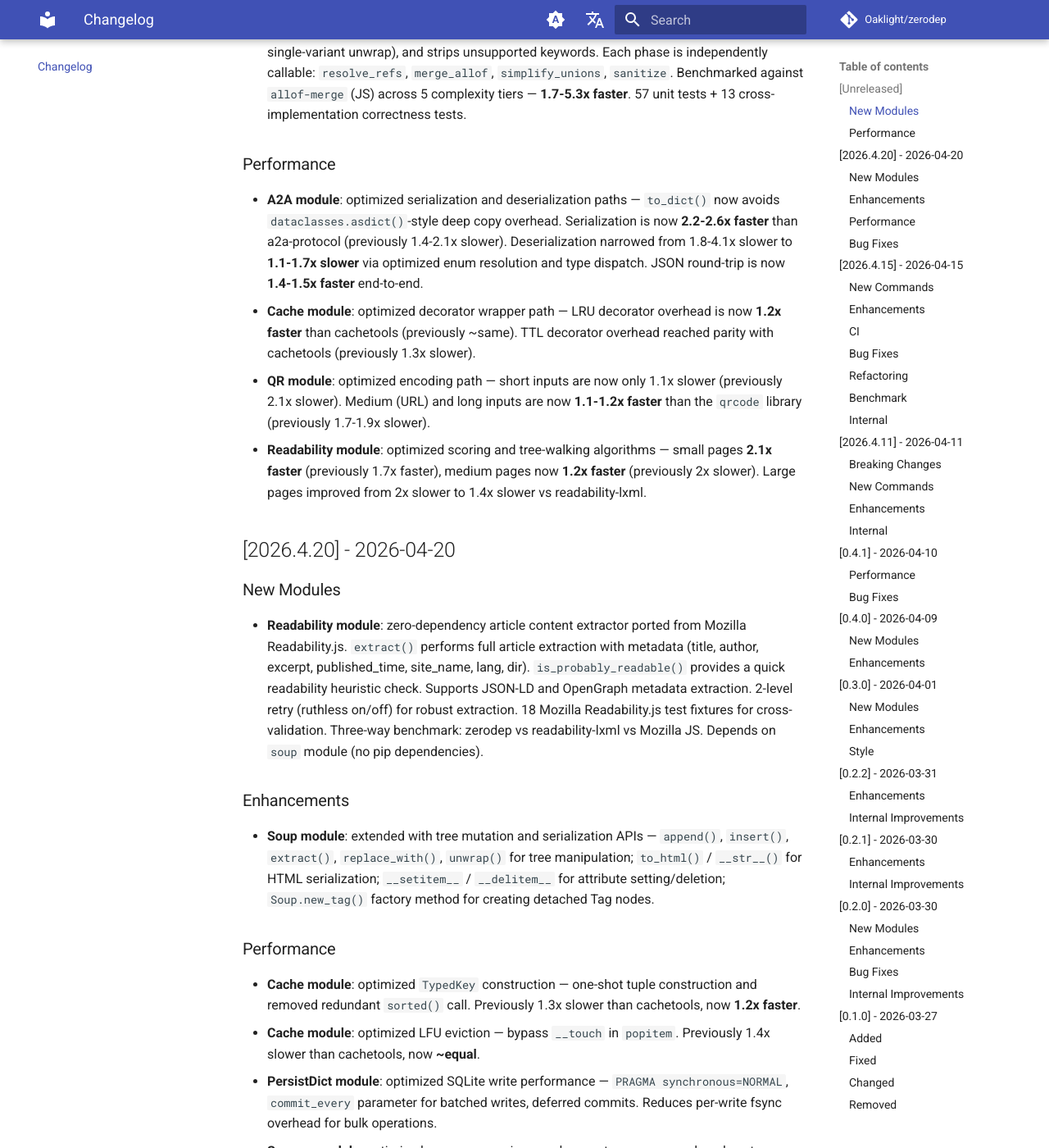
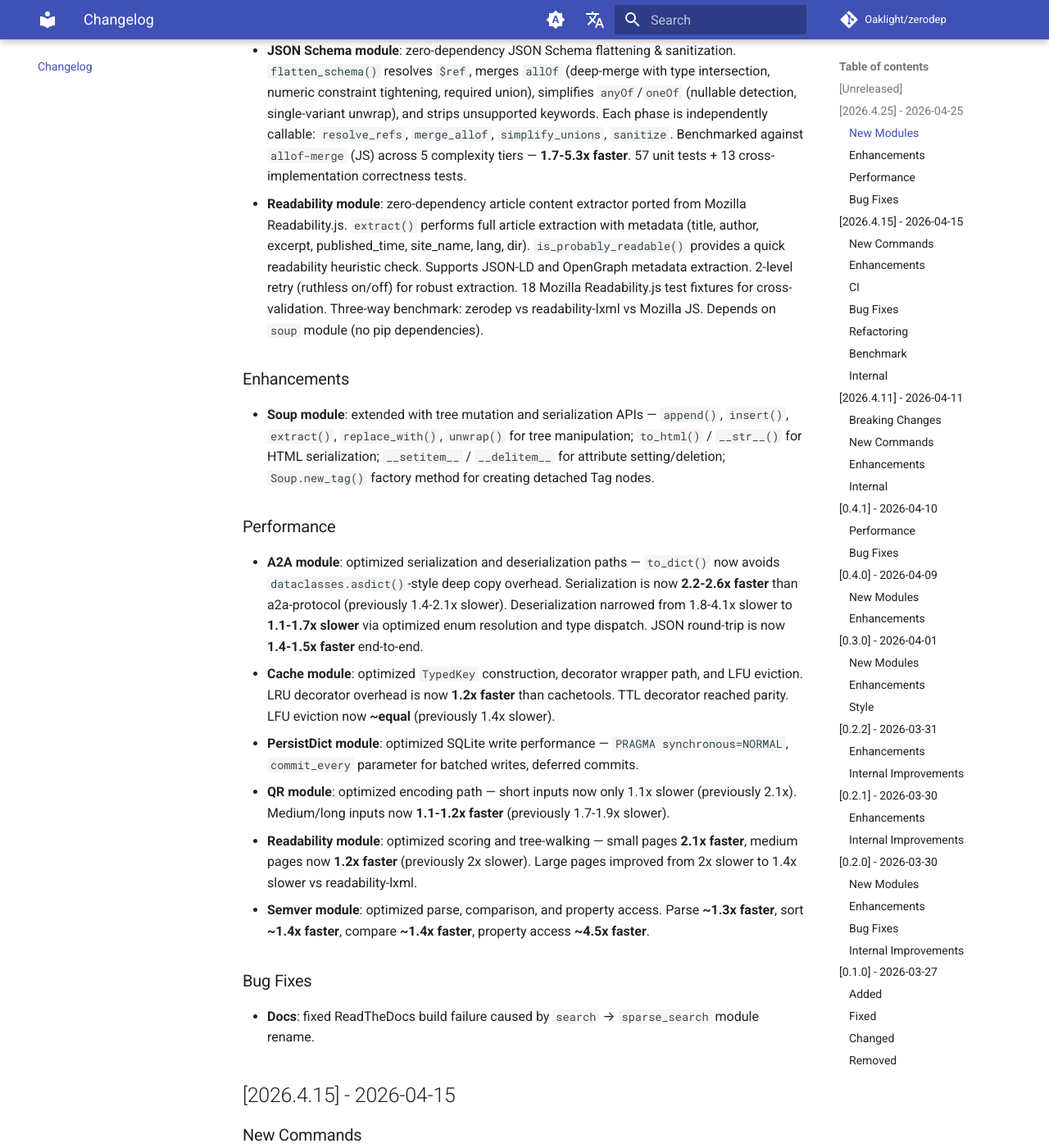
Before and after one commit to Oaklight/zerodep, an MkDocs documentation site: the page built from docs/changelog.md, in a window 1280 px wide and 1400 px high, scrolled down 458 px. Shown: the whole window at 82% size. Built offline with MkDocs 1.6.1 and Material for MkDocs 9.7.7, drawn with Linux system fonts in a browser that asks for light colours; comment, search, counter and statistics services are not loaded; some of the changed lines change nothing that is shown; some of the changed text lies outside the part shown.

Commit message:
docs: merge [Unreleased] + [2026.4.20] into [2026.4.25] changelog entry

```diff
--- a/docs/changelog.md
+++ b/docs/changelog.md
@@ -6,21 +6,11 @@ The format is based on [Keep a Changelog](https://keepachangelog.com/en/1.1.0/).
 
 ## [Unreleased]
 
+## [2026.4.25] - 2026-04-25
+
 ### New Modules
 
 - **JSON Schema module**: zero-dependency JSON Schema flattening & sanitization. `flatten_schema()` resolves `$ref`, merges `allOf` (deep-merge with type intersection, numeric constraint tightening, required union), simplifies `anyOf`/`oneOf` (nullable detection, single-variant unwrap), and strips unsupported keywords. Each phase is independently callable: `resolve_refs`, `merge_allof`, `simplify_unions`, `sanitize`. Benchmarked against `allof-merge` (JS) across 5 complexity tiers — **1.7-5.3x faster**. 57 unit tests + 13 cross-implementation correctness tests.
-
-### Performance
-
-- **A2A module**: optimized serialization and deserialization paths — `to_dict()` now avoids `dataclasses.asdict()`-style deep copy overhead. Serialization is now **2.2-2.6x faster** than a2a-protocol (previously 1.4-2.1x slower). Deserialization narrowed from 1.8-4.1x slower to **1.1-1.7x slower** via optimized enum resolution and type dispatch. JSON round-trip is now **1.4-1.5x faster** end-to-end.
-- **Cache module**: optimized decorator wrapper path — LRU decorator overhead is now **1.2x faster** than cachetools (previously ~same). TTL decorator overhead reached parity with cachetools (previously 1.3x slower).
-- **QR module**: optimized encoding path — short inputs are now only 1.1x slower (previously 2.1x slower). Medium (URL) and long inputs are now **1.1-1.2x faster** than the `qrcode` library (previously 1.7-1.9x slower).
-- **Readability module**: optimized scoring and tree-walking algorithms — small pages **2.1x faster** (previously 1.7x faster), medium pages now **1.2x faster** (previously 2x slower). Large pages improved from 2x slower to 1.4x slower vs readability-lxml.
-
-## [2026.4.20] - 2026-04-20
-
-### New Modules
-
 - **Readability module**: zero-dependency article content extractor ported from Mozilla Readability.js. `extract()` performs full article extraction with metadata (title, author, excerpt, published_time, site_name, lang, dir). `is_probably_readable()` provides a quick readability heuristic check. Supports JSON-LD and OpenGraph metadata extraction. 2-level retry (ruthless on/off) for robust extraction. 18 Mozilla Readability.js test fixtures for cross-validation. Three-way benchmark: zerodep vs readability-lxml vs Mozilla JS. Depends on `soup` module (no pip dependencies).
 
 ### Enhancements
@@ -29,11 +19,12 @@ The format is based on [Keep a Changelog](https://keepachangelog.com/en/1.1.0/).
 
 ### Performance
 
-- **Cache module**: optimized `TypedKey` construction — one-shot tuple construction and removed redundant `sorted()` call. Previously 1.3x slower than cachetools, now **1.2x faster**.
-- **Cache module**: optimized LFU eviction — bypass `__touch` in `popitem`. Previously 1.4x slower than cachetools, now **~equal**.
-- **PersistDict module**: optimized SQLite write performance — `PRAGMA synchronous=NORMAL`, `commit_every` parameter for batched writes, deferred commits. Reduces per-write fsync overhead for bulk operations.
-- **Semver module**: optimized parse, comparison, and property access — replaced custom `_InfinityType`/`_NegativeInfinityType` sentinel classes with plain integer tuples, inlined `_parse_letter_version`/`_parse_local_version`/`_cmpkey` into `__init__`, used `match.groups()` tuple destructuring instead of `groupdict()`, cached `__str__` result, pre-compiled local version split regex, direct `_pre`/`_post`/`_dev` attribute access in boolean properties. Parse **~1.3x faster**, sort **~1.4x faster**, compare **~1.4x faster**, property access **~4.5x faster**.
-- No regression on LRU, TTL, or mixed workload benchmarks (cache). No regression on read/iterate benchmarks (persistdict). All semver correctness tests pass.
+- **A2A module**: optimized serialization and deserialization paths — `to_dict()` now avoids `dataclasses.asdict()`-style deep copy overhead. Serialization is now **2.2-2.6x faster** than a2a-protocol (previously 1.4-2.1x slower). Deserialization narrowed from 1.8-4.1x slower to **1.1-1.7x slower** via optimized enum resolution and type dispatch. JSON round-trip is now **1.4-1.5x faster** end-to-end.
+- **Cache module**: optimized `TypedKey` construction, decorator wrapper path, and LFU eviction. LRU decorator overhead is now **1.2x faster** than cachetools. TTL decorator reached parity. LFU eviction now **~equal** (previously 1.4x slower).
+- **PersistDict module**: optimized SQLite write performance — `PRAGMA synchronous=NORMAL`, `commit_every` parameter for batched writes, deferred commits.
+- **QR module**: optimized encoding path — short inputs now only 1.1x slower (previously 2.1x). Medium/long inputs now **1.1-1.2x faster** (previously 1.7-1.9x slower).
+- **Readability module**: optimized scoring and tree-walking — small pages **2.1x faster**, medium pages now **1.2x faster** (previously 2x slower). Large pages improved from 2x slower to 1.4x slower vs readability-lxml.
+- **Semver module**: optimized parse, comparison, and property access. Parse **~1.3x faster**, sort **~1.4x faster**, compare **~1.4x faster**, property access **~4.5x faster**.
 
 ### Bug Fixes
 
```
